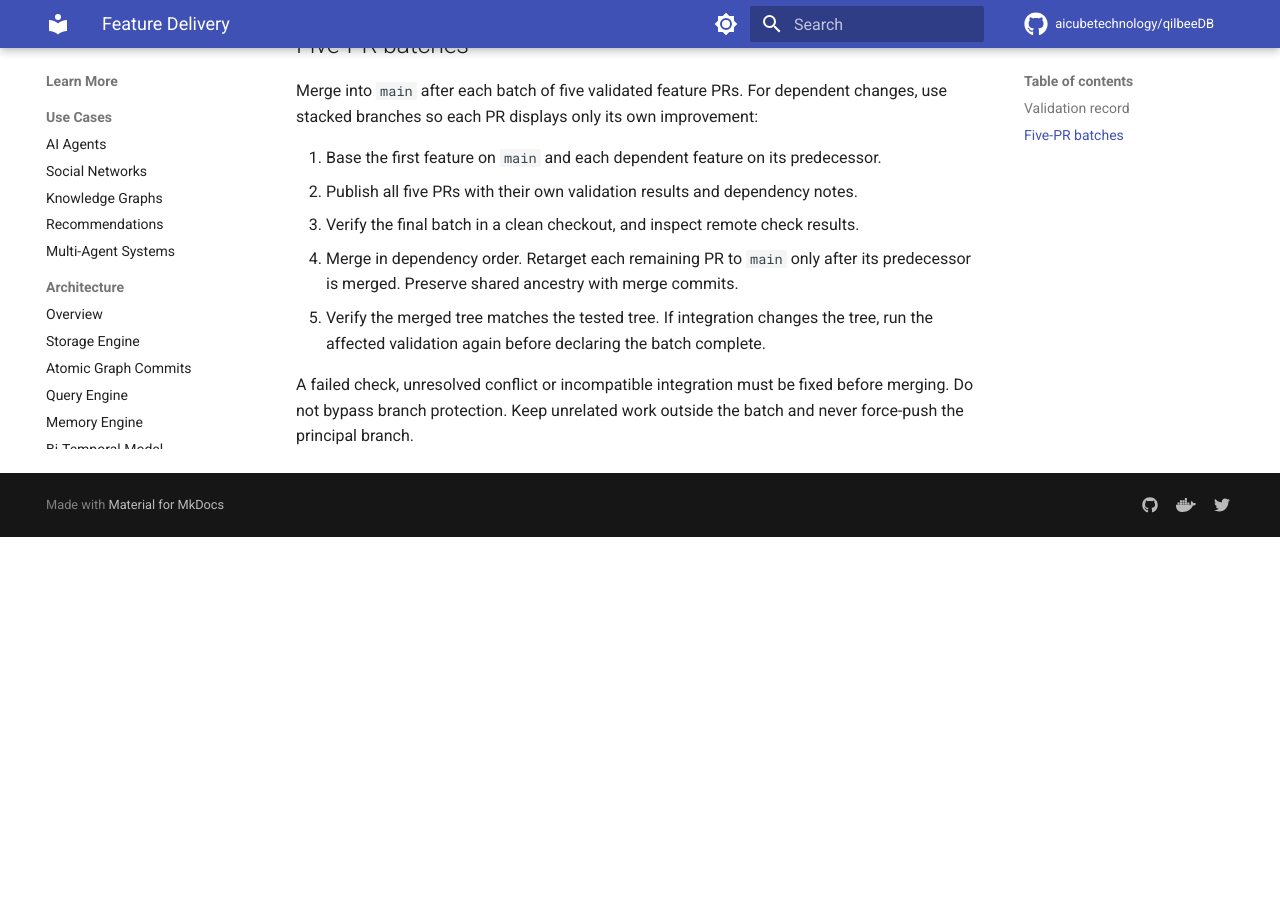
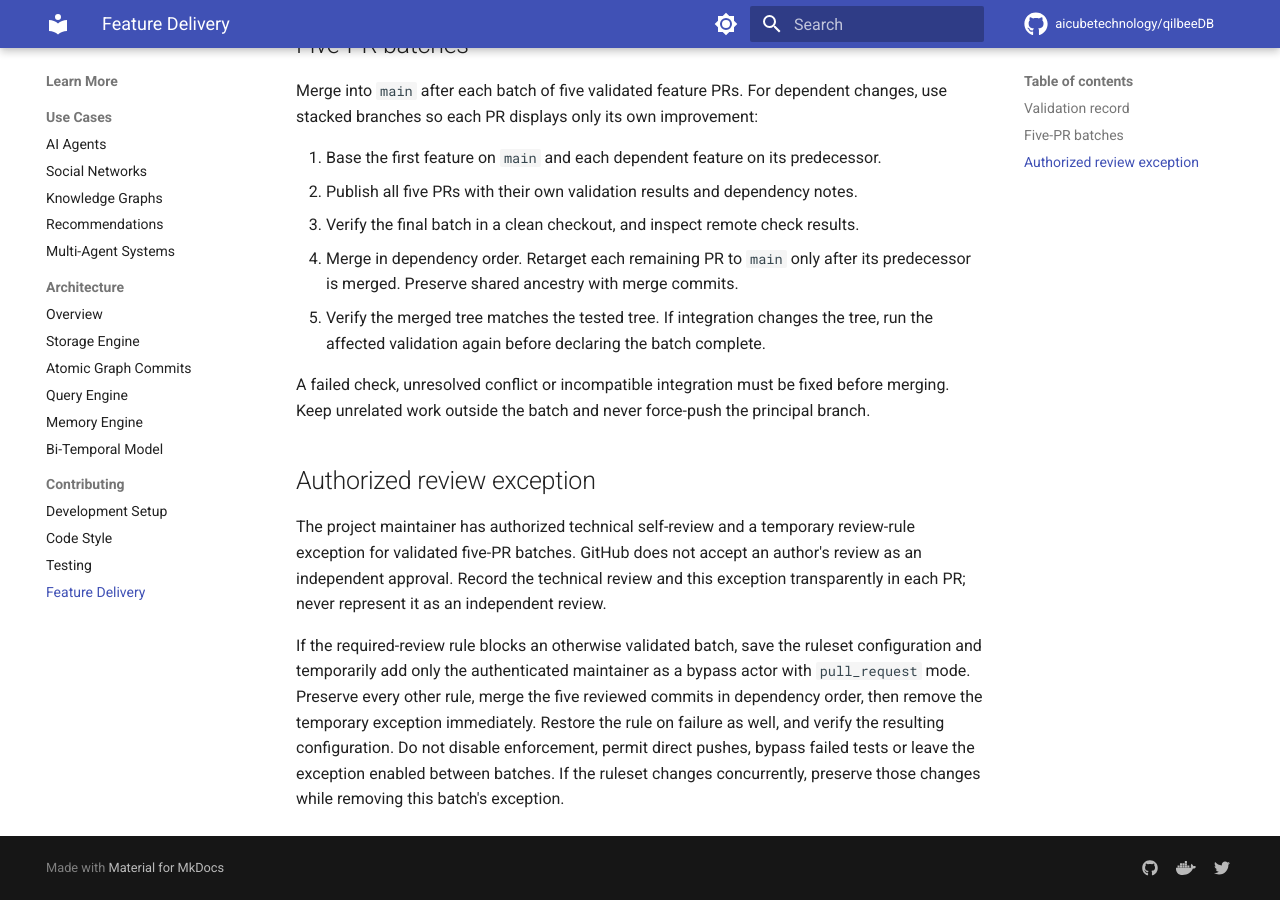
Before and after one commit to aicubetechnology/qilbeeDB, an MkDocs documentation site: the page built from docs/contributing/feature-delivery.md, in a window 1280 px wide and 900 px high, scrolled down 722 px. Built offline with MkDocs 1.6.1 and Material for MkDocs 9.7.7, drawn with Linux system fonts in a browser that asks for light colours; comment, search, counter and statistics services are not loaded; before the commit the page ends 1259 px from its top, so only the background shows below that.

Commit message:
docs: record authorized temporary review exception for merge batches

```diff
--- a/docs/contributing/feature-delivery.md
+++ b/docs/contributing/feature-delivery.md
@@ -37,5 +37,21 @@ changes, use stacked branches so each PR displays only its own improvement:
    tree, run the affected validation again before declaring the batch complete.
 
 A failed check, unresolved conflict or incompatible integration must be fixed
-before merging. Do not bypass branch protection. Keep unrelated work outside the
-batch and never force-push the principal branch.
+before merging. Keep unrelated work outside the batch and never force-push the
+principal branch.
+
+## Authorized review exception
+
+The project maintainer has authorized technical self-review and a temporary
+review-rule exception for validated five-PR batches. GitHub does not accept an
+author's review as an independent approval. Record the technical review and this
+exception transparently in each PR; never represent it as an independent review.
+
+If the required-review rule blocks an otherwise validated batch, save the
+ruleset configuration and temporarily add only the authenticated maintainer as
+a bypass actor with `pull_request` mode. Preserve every other rule, merge the
+five reviewed commits in dependency order, then remove the temporary exception
+immediately. Restore the rule on failure as well, and verify the resulting
+configuration. Do not disable enforcement, permit direct pushes, bypass failed
+tests or leave the exception enabled between batches. If the ruleset changes
+concurrently, preserve those changes while removing this batch's exception.
```
